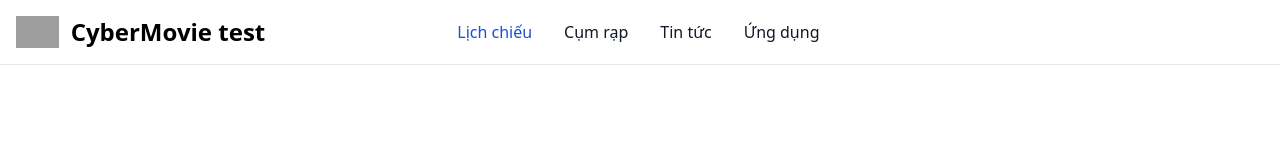
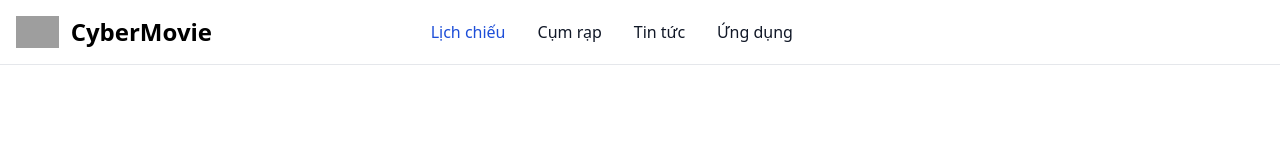
Before and after one commit to AcedenD/BCS07_AD_KN_MQ_MovieProject, a React (Create React App) app: page / in a window 1280 px wide. Shown: the top 160 px of the page. Built offline with nearby package versions, Linux system fonts and the light colour scheme; no server answers; grey boxes are pictures that could not be loaded.

Commit message:
fixed header

```diff
--- a/src/Components/Header/Header.jsx
+++ b/src/Components/Header/Header.jsx
@@ -15,7 +15,7 @@ const Header = () => {
             alt="Flowbite Logo"
           />
           <span className="self-center text-2xl font-semibold whitespace-nowrap dark:text-white">
-            CyberMovie test
+            CyberMovie
           </span>
         </a>
         <div className="flex md:order-2">
```
